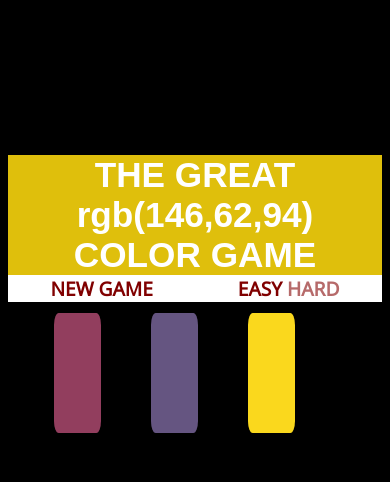
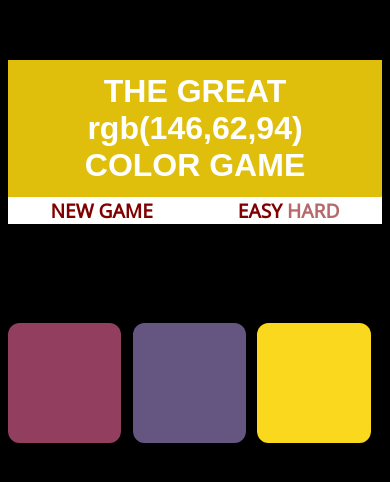
Before and after one commit to stuck-in-a-conundrum/rgbColorGame, a plain HTML site: page index.html in a window 390 px wide. Shown: the part 128-610 px from the top of the page. Drawn offline with Linux system fonts and the light colour scheme.

Commit message:
responsive

```diff
--- a/index.html
+++ b/index.html
@@ -2,6 +2,7 @@
 <title>Color Picker</title>
 
 <head>
+    <meta name="viewport" content="width=device-width, initial-scale=1.0">
     <link rel="stylesheet" href="style.css">
 
 </head>
--- a/style.css
+++ b/style.css
@@ -3,13 +3,15 @@
     font-family: sans-serif;
     color: white;
     text-align: center;
-    font-size: 220%;
+    font-size :2em;
     font-weight: 900;
+    padding:1.5vh;
     justify-content: space-evenly;
     transition: background 0.3s;
 }
 
 body {
+    background-size: cover;
     background-color: black;
     align-content: center;
 }
@@ -28,26 +30,23 @@ body {
     color: rgb(182, 106, 106);
 }
 #game{
+    padding: 10vh 0;
     display: flex;
     flex-direction: column;
-    margin-left: 10%;
-
-    margin-right: 10%;
     justify-content: center;
 }
 .row{
     margin-top: 4%;
-    margin-left: 3%;
+    width: 100%;
     justify-content: center;
     align-content: center;
     display: flex;
-    flex-direction: row;
 
 }
 .tile{
     height:120px;
     width:120px;
-    margin-right: 50px;
+    margin-right: 3%;
     background-color: blue;
     border-radius: 10%;
 
```
